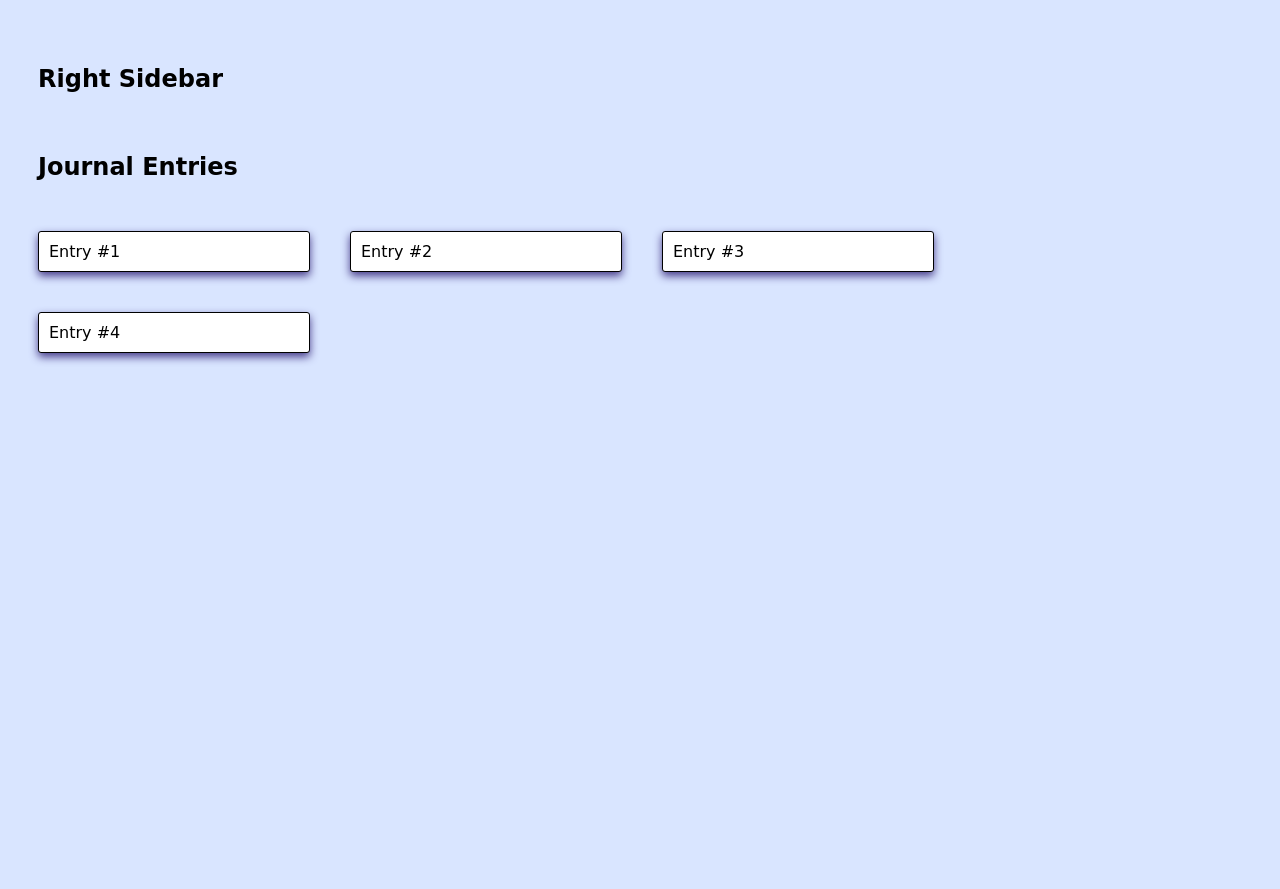
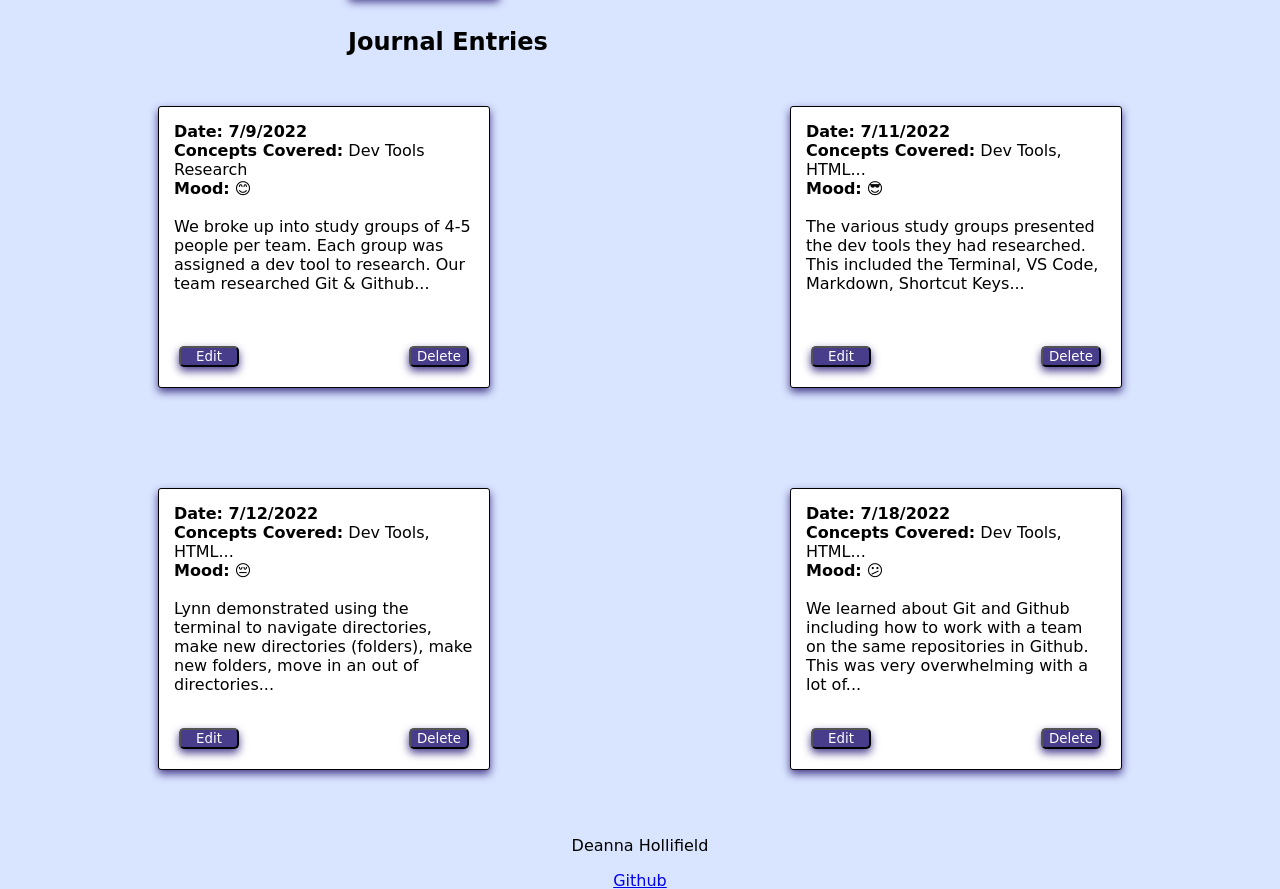
Before and after one commit to dhollifield/daily-journal, a plain HTML site: page index.html in a window 1280 px wide. Shown: the part 344-1233 px from the top of the page. Before the commit the page ends 800 px from the top, so only its background shows below. Drawn offline with Linux system fonts and the light colour scheme; a web font is replaced by a local one.

Commit message:
addeed fake entries

```diff
--- a/index.html
+++ b/index.html
@@ -39,42 +39,65 @@
             <fieldset>
                 <label for="mood">Mood for the Day</label>
                 <select id="mood" name="mood">
-                    <option value="ok">OK</option>
-                    <option value="angry">angry</option>
-                    <option value="bored">bored</option>
-                    <option value="disappointed">disappointed</option>
-                    <option value="happy">happy</option>
-                    <option value="hungry">hungry</option>
-                    <option value="sad">sad</option>
-                    <option value="sleepy">sleepy</option>
-                    <option value="worried">worried</option>
+                    <option value="ok">GOOD &#128522 </option>
+                    <option value="confident">CONFIDENT &#128526</option>
+                    <option value="unsure">UNSURE &#128532</option>
+                    <option value="confused">CONFUSED &#128533</option>
+                    <option value="overwhelmed">OVERWHELMED &#128534</option>
                 </select>
             </fieldset>
 
-            <button type="button">Record Journal Entry</button>
+            <button type="button" class="record-button">Record Journal Entry</button>
 
         </form>
-
-        <section class="rightSidebar">
-            <h2>Right Sidebar</h2>
 
         </section>
 
         <section class="journalEntries">
-            <h2 class="entriesTitle">Journal Entries</h2>
-
-            <article class="entries" id="entries">
-                <p>Entry #1</p>
-                <p>Entry #2</p>
-                <p>Entry #3</p>
-                <p>Entry #4</p>
-            </article>
+            <h2>Journal Entries</h2>
+            <div>
+                <p class="entry"><strong>Date: 7/9/2022</strong><br>
+                    <strong>Concepts Covered:</strong> Dev Tools Research<br>
+                    <strong>Mood:</strong> &#128522<br><br>
+                    We broke up into study groups of 4-5 people per team. Each group was assigned
+                        a dev tool to research. Our team researched Git & Github...
+                        <button type="button" id="editButton">Edit</button>
+                        <button type="button" id="deleteButton">Delete</button>
+                </p>
+                <p class="entry"><strong>Date: 7/11/2022</strong><br>
+                    <strong>Concepts Covered:</strong> Dev Tools, HTML...<br>
+                    <strong>Mood:</strong> &#128526<br><br>
+                    The various study groups presented the dev tools they had researched. This
+                        included the Terminal, VS Code, Markdown, Shortcut Keys...
+                    <button type="button" id="editButton">Edit</button>
+                    <button type="button" id="deleteButton">Delete</button>
+                </p>
+                <p class="entry"><strong>Date: 7/12/2022</strong><br>
+                    <strong>Concepts Covered:</strong> Dev Tools, HTML...<br>
+                    <strong>Mood:</strong> &#128532<br><br>
+                    Lynn demonstrated using the terminal to navigate directories, make new directories
+                        (folders), make new folders, move in an out of directories...
+                    <button type="button" id="editButton">Edit</button>
+                    <button type="button" id="deleteButton">Delete</button>
+                </p>
+                <p class="entry">
+                    <strong>Date: 7/18/2022</strong><br>
+                    <strong>Concepts Covered:</strong> Dev Tools, HTML...<br>
+                    <strong>Mood:</strong> &#128533<br><br>
+                    We learned about Git and Github including how to work with a team on the same
+                        repositories in Github. This was very overwhelming with a lot of...
+                    <button type="button" id="editButton">Edit</button>
+                    <button type="button" id="deleteButton">Delete</button>
+                </p>
+            </div>
         </section>
 
     </main>
 
     <footer>
-
+        <p>Deanna Hollifield</p>
+        <p><a href="https://github.com/dhollifield" target="_blank">Github</a></p>
+        <p>Copyright ©2022 Deanna Hollifield</p>
     </footer>
 
 </body>
--- a/main.css
+++ b/main.css
@@ -15,7 +15,7 @@ h3 {
 
 header {
     float: left;
-    margin: 20px;
+    margin: 20px 20px 10px 20px;
     padding: 0 0 40px 0;
     width: 300px;
 }
@@ -27,41 +27,68 @@ header {
     font-size: 18px;
     box-shadow: 0 4px 8px 0 darkslateblue;
     transition: 0.3s;
-    width: 50%;
     border-radius: 3px;
 }
 
 button {
+    color: white;
+    font-family: 'Patrick Hand', cursive;
+    background-color: darkslateblue;
+    box-shadow: 0 4px 8px 0 darkslateblue;
+    transition: 0.3s;
+    border-radius: 5px;
+}
+
+button:hover {
+    background-color: crimson;
+}
+
+h2 {
+    margin: 30px 0 0 20px;
+    text-align: left;
+}
+
+.journalEntries {
     font-family: 'Patrick Hand', cursive;
 }
 
-.rightSidebar {
-    margin: 20px;
-    padding: 10px;
-    width: 300px;
+div {
+    display: flex;
+    flex-wrap: wrap;
+    justify-content: space-around;
 }
 
-.entriesTitle {
-    margin: 20px;
-    padding: 10px;
-}
-.entries {
-    display: flex;
-    flex-direction: row;
-    flex-wrap: wrap;
-    justify-content: space evenly;
-    font-family: 'Patrick Hand', cursive;
-    padding: 0 0 0 10px;
-    width: 78%;
-}
-
-p {
+.entry {
     background-color: #FFFFFF;
     border: 1px solid black;
-    margin: 20px;
-    padding: 10px;
     border-radius: 3px;
     box-shadow: 0 4px 8px 0 darkslateblue;
     transition: 0.3s;
-    width: 250px;
+    margin: 50px;
+    padding: 15px;
+    height: 250px;
+    width: 300px;
+    position: relative;
 }
+
+#editButton {
+    width: 60px;
+    margin-bottom: 20px;
+    margin-left: 20px;
+    position: absolute;
+    bottom: 0;
+    left: 0;
+}
+
+#deleteButton {
+    width: 60px;
+    margin-bottom: 20px;
+    margin-right: 20px;
+    position: absolute;
+    bottom: 0;
+    right: 0;
+}
+
+footer {
+    text-align: center;
+}
```
